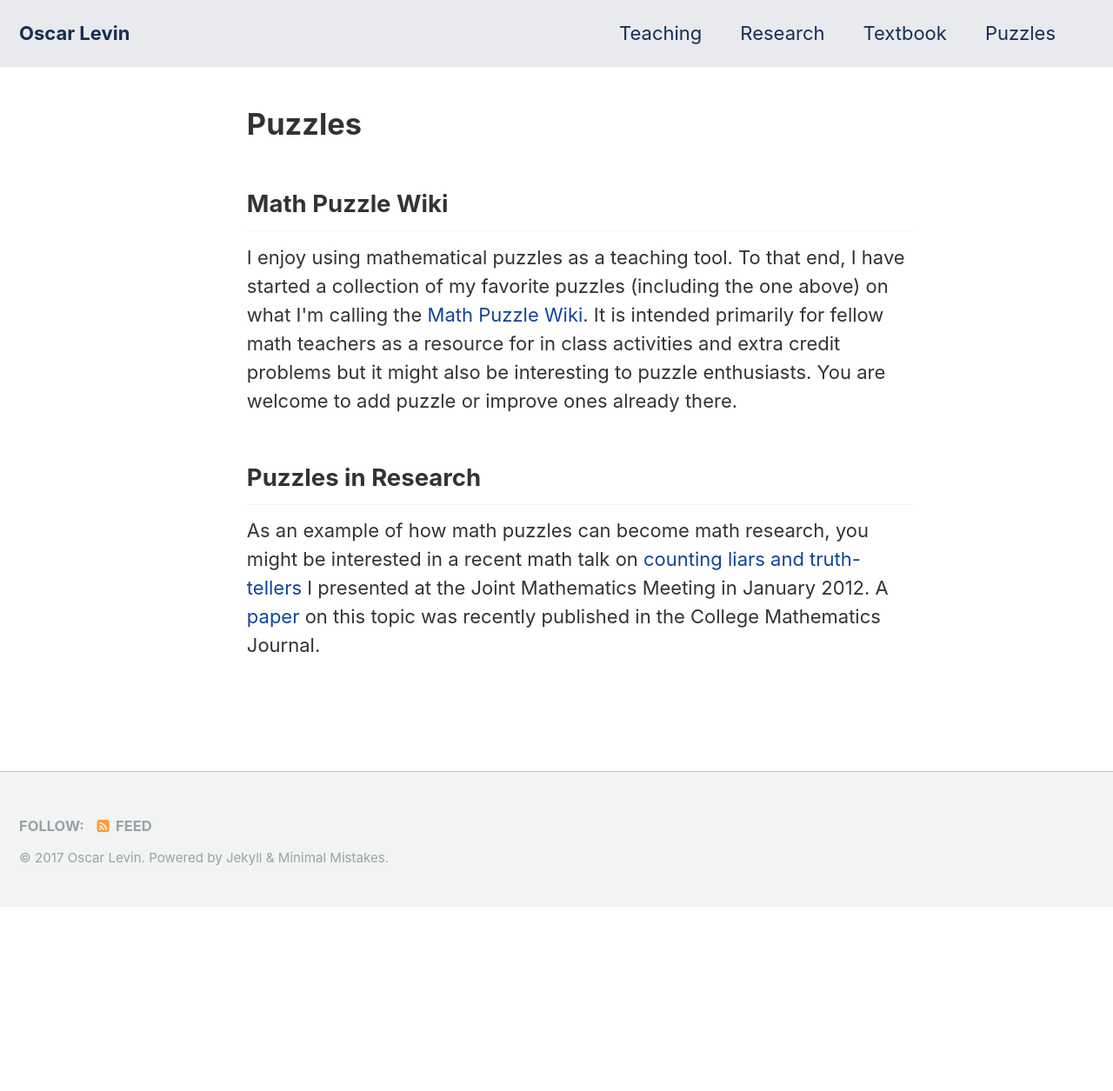
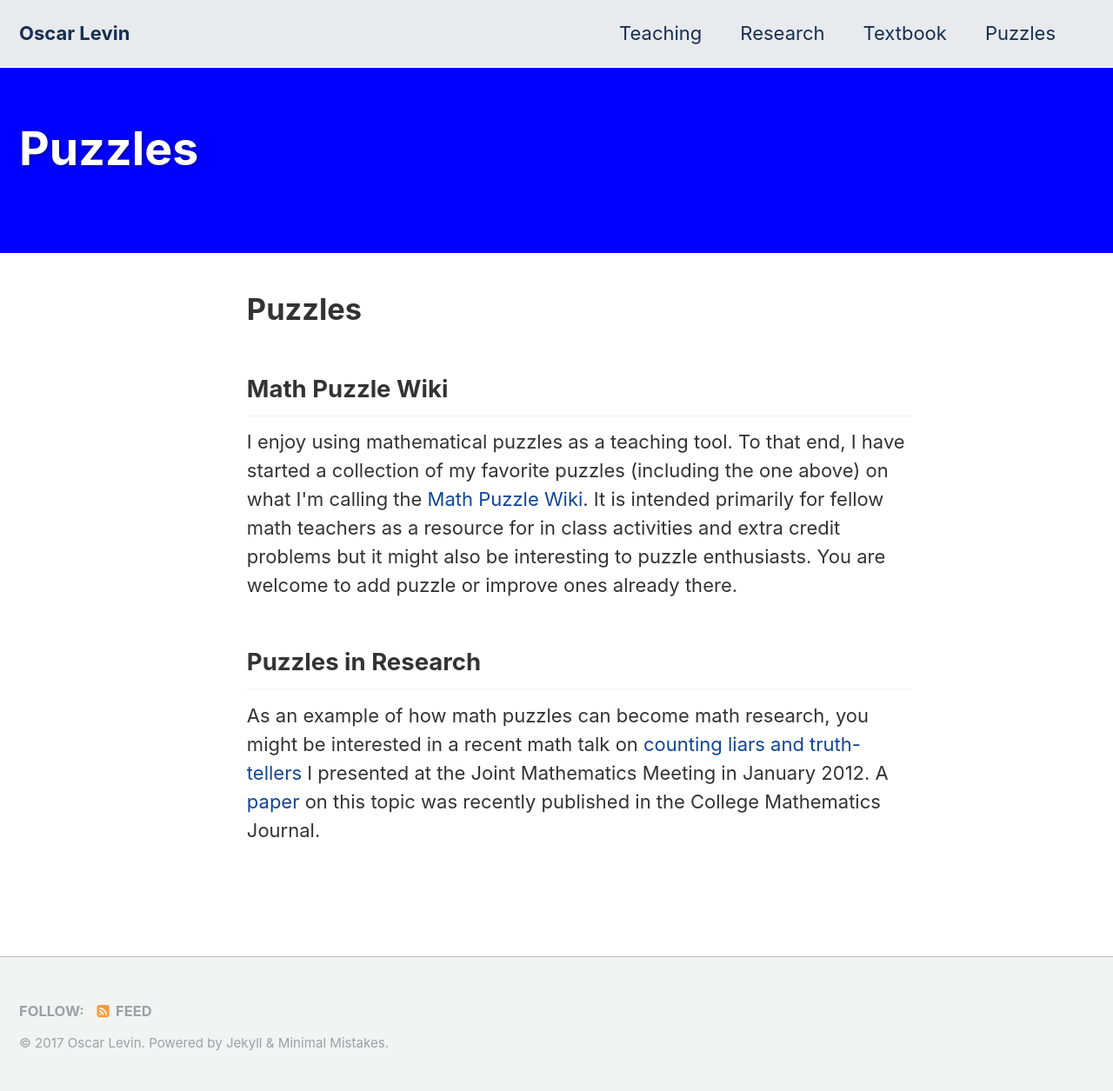
Before and after one commit to oscarlevin/oscarlevin.github.io, a Jekyll site: the page built from puzzles.html, in a window 1280 px wide. Shown: the whole page at 87% size. Built offline with Jekyll 4.4.1, drawn with Linux system fonts in a browser that asks for light colours; before the commit the page ends 1043 px from its top, so only the background shows below that.

```diff
--- a/puzzles.html
+++ b/puzzles.html
@@ -1,5 +1,8 @@
 ---
 layout: single
+title: Puzzles
+header:
+  overlay_color: blue
 permalink: /puzzles/
 ---
 
```
